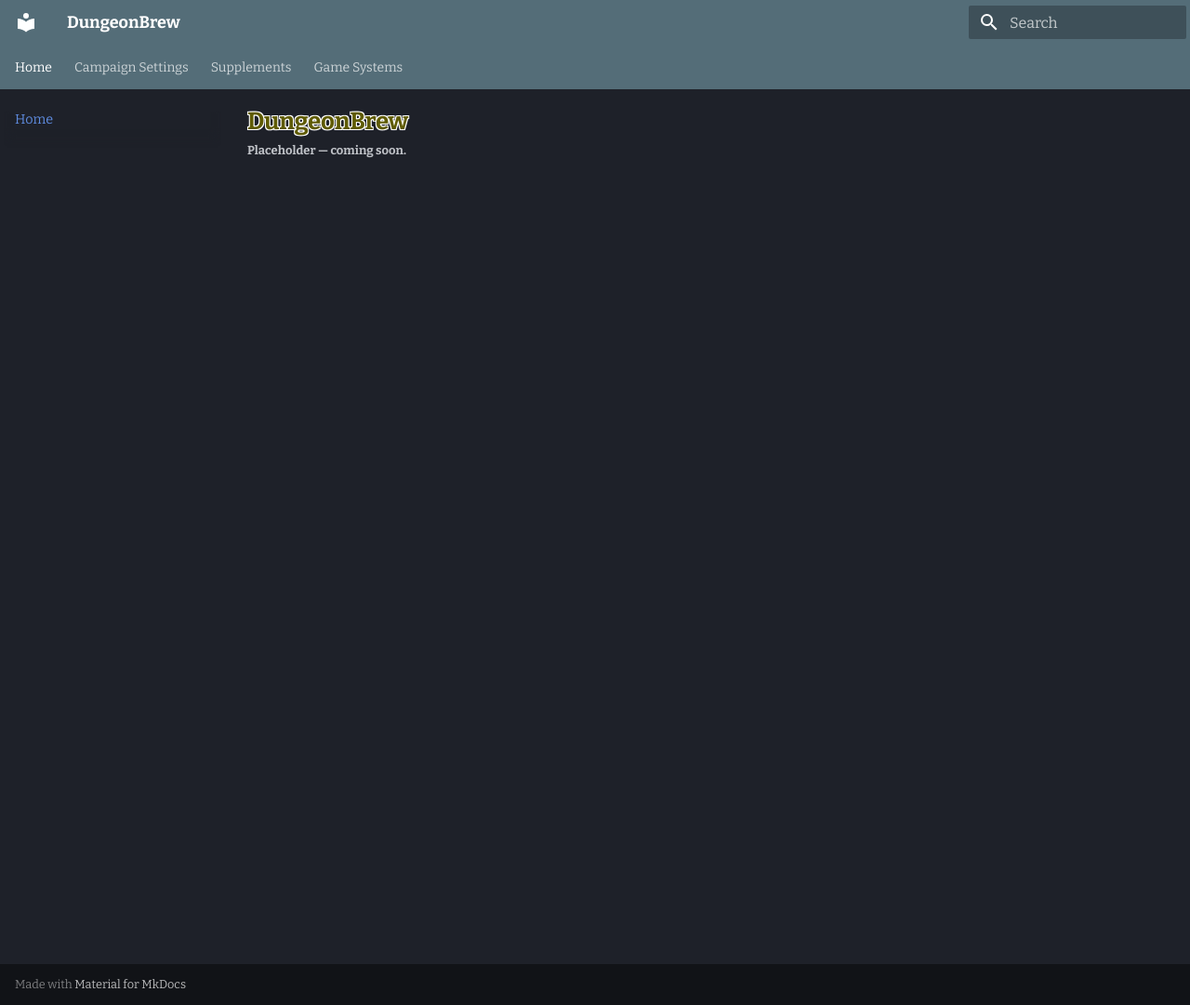
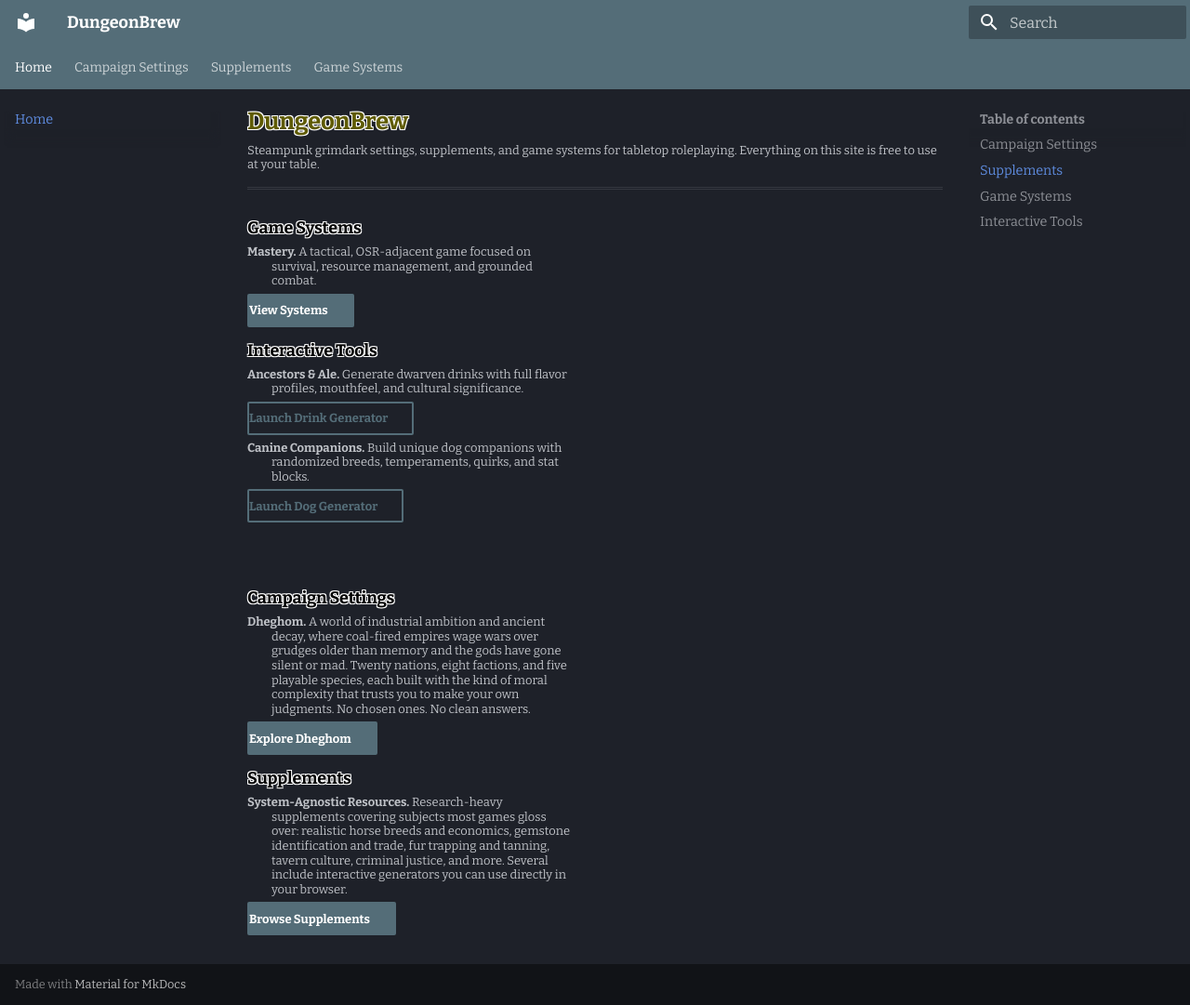
Before and after one commit to DungeonBrewOfficial/DungeonBrew, an MkDocs documentation site: the page built from docs/index.md, in a window 1280 px wide and 1081 px high. Shown: the whole window at 93% size. Built offline with MkDocs 1.6.1 and Material for MkDocs 9.7.7, drawn with Linux system fonts in a browser that asks for light colours.

Commit message:
Update index.md
Home page update

```diff
--- a/docs/index.md
+++ b/docs/index.md
@@ -1,3 +1,61 @@
 # DungeonBrew
 
-**Placeholder — coming soon.**
+Steampunk grimdark settings, supplements, and game systems for tabletop roleplaying. Everything on this site is free to use at your table.
+
+---
+
+<div class="page-split-equal" markdown="1">
+
+<div class="main-content" markdown="1">
+
+### Campaign Settings
+
+<div class="hanging-indent" markdown="1">
+
+**Dheghom.** A world of industrial ambition and ancient decay, where coal-fired empires wage wars over grudges older than memory and the gods have gone silent or mad. Twenty nations, eight factions, and five playable species, each built with the kind of moral complexity that trusts you to make your own judgments. No chosen ones. No clean answers.
+
+<a href="dheghom/" class="md-button md-button--primary">Explore Dheghom</a>
+
+</div>
+
+### Supplements
+
+<div class="hanging-indent" markdown="1">
+
+**System-Agnostic Resources.** Research-heavy supplements covering subjects most games gloss over: realistic horse breeds and economics, gemstone identification and trade, fur trapping and tanning, tavern culture, criminal justice, and more. Several include interactive generators you can use directly in your browser.
+
+<a href="supplements/ancestors-and-ale/" class="md-button md-button--primary">Browse Supplements</a>
+
+</div>
+
+</div>
+
+<div class="sidebar-content" markdown="1">
+
+### Game Systems
+
+<div class="hanging-indent" markdown="1">
+
+**Mastery.** A tactical, OSR-adjacent game focused on survival, resource management, and grounded combat.
+
+<a href="systems/mastery/" class="md-button md-button--primary">View Systems</a>
+
+</div>
+
+### Interactive Tools
+
+<div class="hanging-indent" markdown="1">
+
+**Ancestors & Ale.** Generate dwarven drinks with full flavor profiles, mouthfeel, and cultural significance.
+
+<a href="supplements/ale-tool/" class="md-button">Launch Drink Generator</a>
+
+**Canine Companions.** Build unique dog companions with randomized breeds, temperaments, quirks, and stat blocks.
+
+<a href="supplements/canine-tool/" class="md-button">Launch Dog Generator</a>
+
+</div>
+
+</div>
+
+</div>
```
